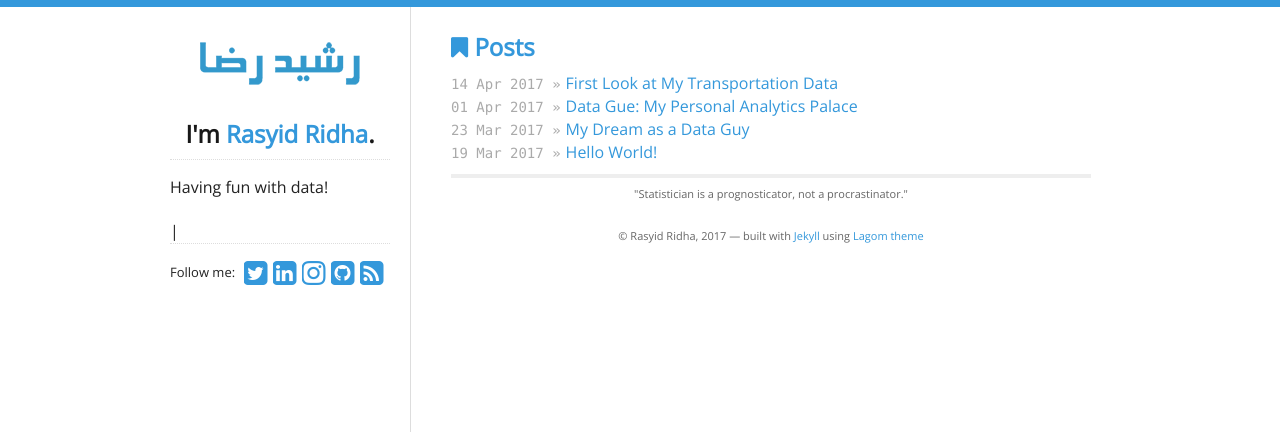
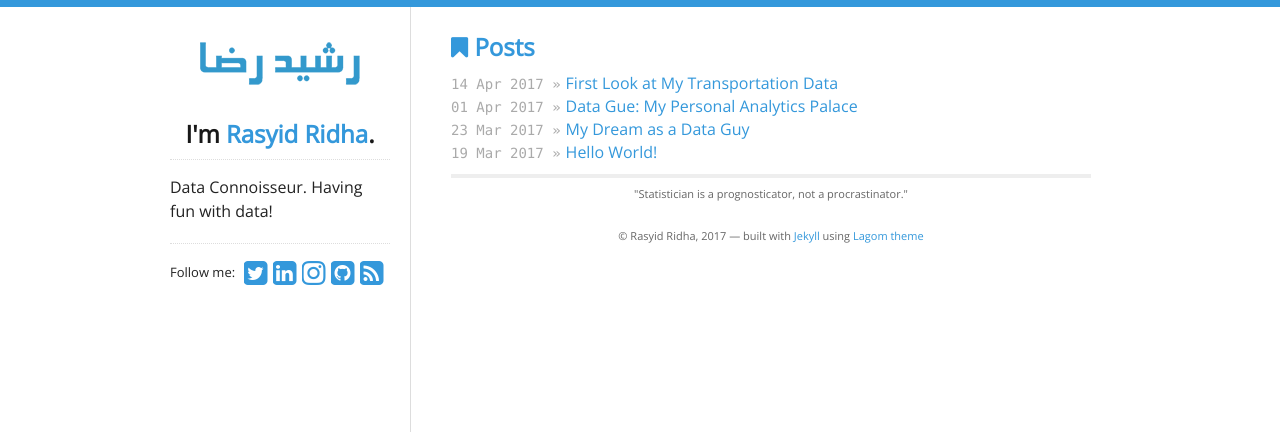
Before and after one commit to rasyidstat/rasyidstat.github.io, a Jekyll site: the page built from index.html, in a window 1280 px wide. Shown: the top 434 px of the page. Built offline with Jekyll 4.4.1, drawn with Linux system fonts in a browser that asks for light colours; nearby versions of some CDN libraries; some of the changed lines change nothing that is shown.

Commit message:
Update sidebar.html

```diff
--- a/_includes/sidebar.html
+++ b/_includes/sidebar.html
@@ -8,19 +8,9 @@
   </a>
   <h2>I'm <a href="/">{{ site.data.theme.name }}</a>.</h2>
   <div id="bio">
-    <p class="type">> </p>
+    <p class="type">Data Connoisseur. Having fun with data!</p>
   </div>
   <div id="social">
     {% include social.html %}
   </div>
 </nav>
-
-<script> {% include js/typed.js %} </script>
-<script>
-	document.addEventListener("DOMContentLoaded", function(){
-		Typed.new(".type", {
-			strings: ["Data Connoisseur.", "Having fun with data!"],
-			typeSpeed: 0
-		});
-	});
-</script>
```
